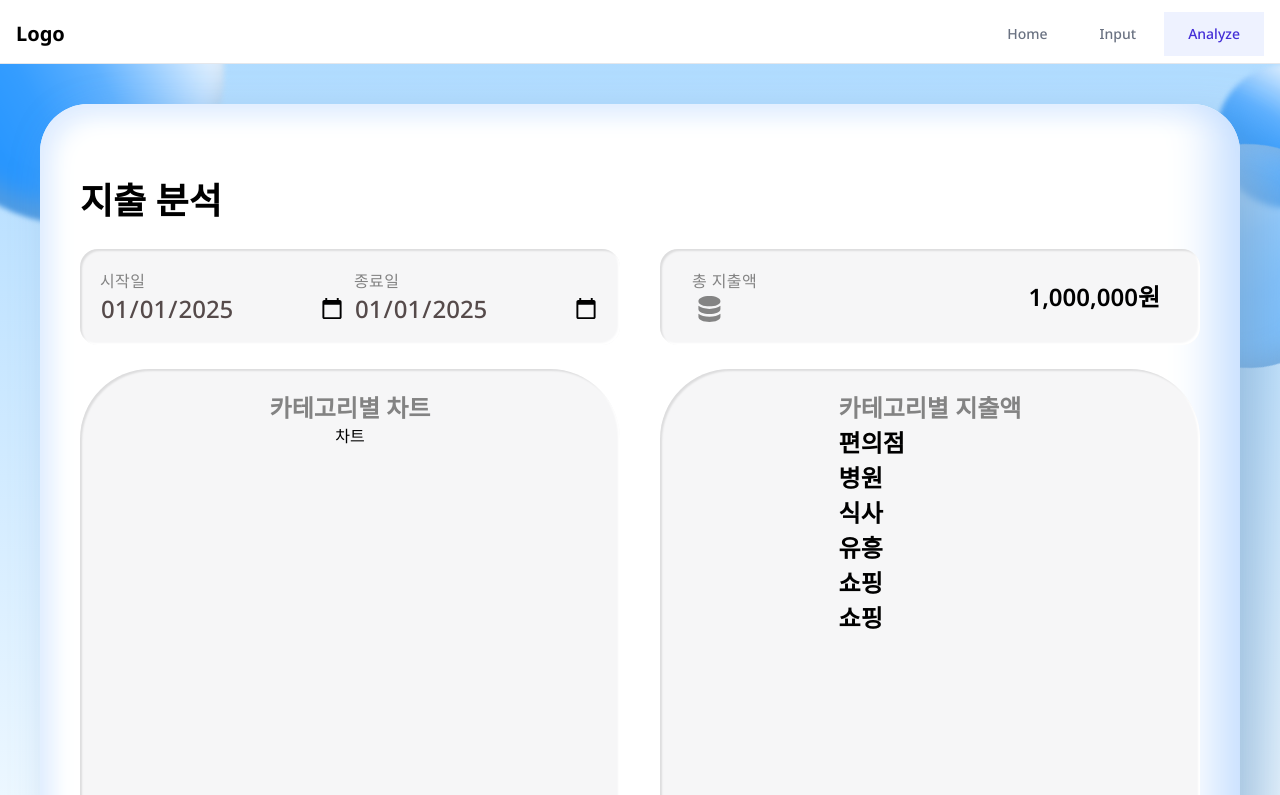
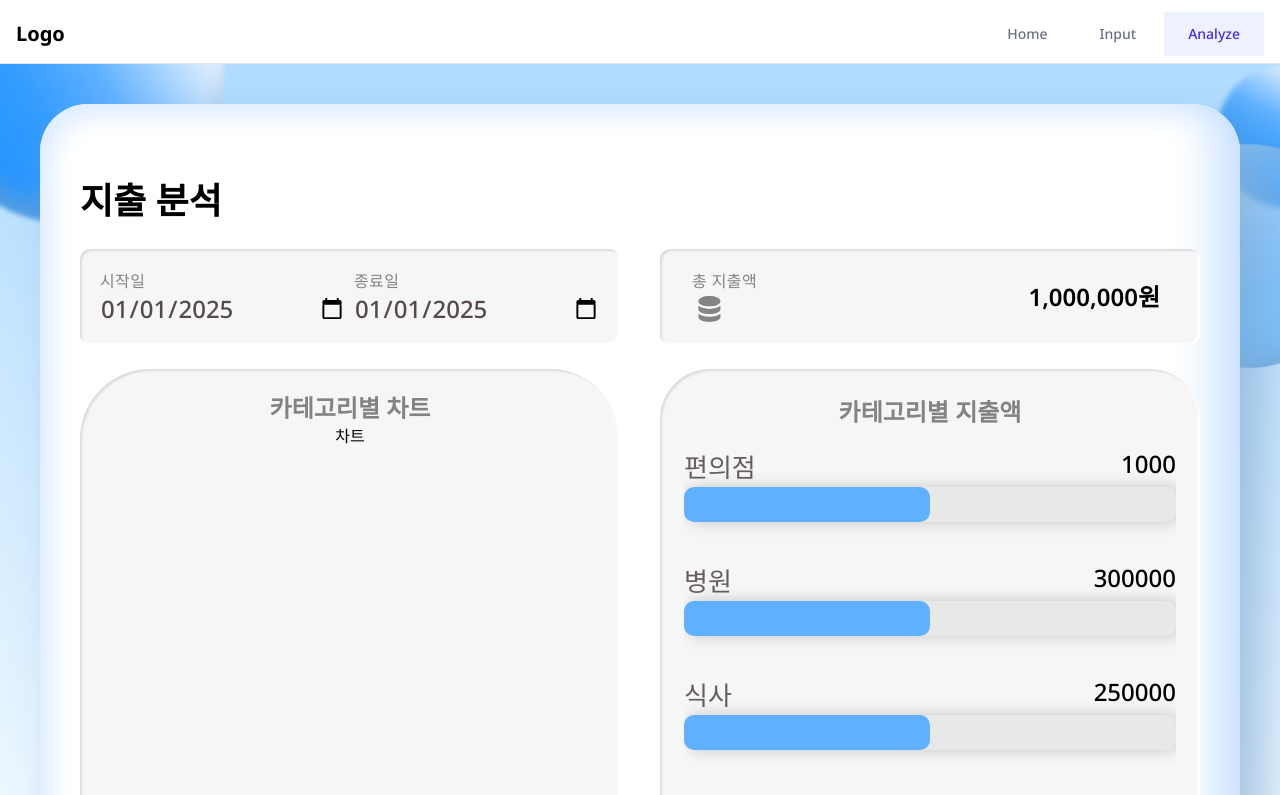
Before and after one commit to oding01/Expense-Tracker, a React (Vite) app: page /analyze in a window 1280 px wide. Shown: the top 795 px of the page. Built offline with nearby package versions, Linux system fonts and the light colour scheme.

Commit message:
feat: :art: 지출액 파트 1차 디자인 완료, 색이랑 완성도 떨어짐

```diff
--- a/src/components/Analyze/AnalyzeList.tsx
+++ b/src/components/Analyze/AnalyzeList.tsx
@@ -12,15 +12,31 @@ export const AnalyzeList = ({
 }) => {
 	return (
 		<div className='flex flex-col w-full h-[500px] items-center flex-1'>
-			<div className='relative flex flex-col justify-start items-center bg-[#f6f6f7] rounded-[70px] shadow-analyze-box w-full h-full'>
-				<ul className='flex-initial font-semibold text-[#838383] text-2xl tracking-[0] leading-[normal] mt-5'>
+			<div className='relative flex flex-col justify-start items-center bg-[#f6f6f7] rounded-[50px] shadow-analyze-box w-full h-full tablet:p-[24px]'>
+				<div className='font-semibold text-[#838383] text-2xl tracking-[0] leading-[normal] '>
 					카테고리별 지출액
-					{consumptionData.map((data) => (
-						<>
-							<li className='flex-initial text-black'>{data.category}</li>
-						</>
-					))}
-				</ul>
+				</div>
+				<div className='overscroll-y-auto overflow-hidden w-full h-full'>
+					<ul className='flex flex-col flex-initial w-full h-full mt-5 gap-10 overflow-y-scroll'>
+						{consumptionData.map((data) => (
+							<>
+								<li className='flex flex-col flex-initial text-black'>
+									<div className='flex flex-1 justify-between'>
+										<div className='text-[#675f5f] text-[26px] font-medium'>
+											{data.category}
+										</div>
+										<div className='text-black text-2xl font-medium '>
+											{data.price}
+										</div>
+									</div>
+									<div className='flex-1 w-full h-[35px] bg-[#e8e8e8] rounded-[10px] shadow-analyze-chart'>
+										<div className='w-1/2 h-[35px] bg-[#5fb1ff] rounded-[10px] shadow-[4px_0px_16px_0px_rgba(0,0,0,0.20)]"' />
+									</div>
+								</li>
+							</>
+						))}
+					</ul>
+				</div>
 			</div>
 		</div>
 	)
--- a/src/components/Analyze/AnayzeChoice.tsx
+++ b/src/components/Analyze/AnayzeChoice.tsx
@@ -1,7 +1,7 @@
 export const AnalyzeChoice = () => {
 	return (
 		<div className='flex flex-initial flex-col tablet:flex-row gap-1 justify-start w-full tablet:gap-10 px-10'>
-			<div className='relative flex-1 flex flex-col justify-start items-center bg-[#f6f6f7] rounded-[18px] shadow-analyze-box w-full h-full p-[20px]'>
+			<div className='relative flex-1 flex flex-col justify-start items-center bg-[#f6f6f7] rounded-[10px] shadow-analyze-box w-full h-full p-[20px]'>
 				<div className='flex flex-col justify-between items-center tablet:flex-row flex-1 gap-2 w-full'>
 					<div className='flex flex-1 flex-col'>
 						<label
@@ -31,7 +31,7 @@ export const AnalyzeChoice = () => {
 					</div>
 				</div>
 			</div>
-			<div className='relative flex flex-1 flex-row justify-start items-center bg-[#f6f6f7] rounded-[18px] shadow-analyze-box w-full h-full p-[20px]'>
+			<div className='relative flex flex-1 flex-row justify-start items-center bg-[#f6f6f7] rounded-[10px] shadow-analyze-box w-full h-full p-[20px]'>
 				<div className='ml-3 flex flex-1 flex-col'>
 					<label
 						className='text-[#838383] text-base font-medium tracking-wide'
--- a/src/index.css
+++ b/src/index.css
@@ -13,6 +13,7 @@
 		inset 6px 6px 12px #49a6ff40;
 	--shadow-analyze-box: -2px -2px 2px 0px #fff inset,
 		2px 2px 2px 0px rgba(0, 0, 0, 0.1) inset;
+		--shadow-analyze-chart: 4px 0px 16px 0px rgba(0, 0, 0, 0.20);
 }
 
 * {
```
